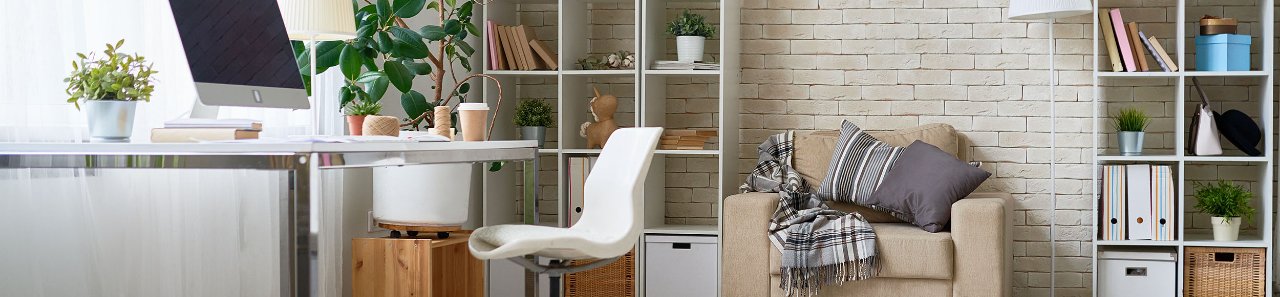
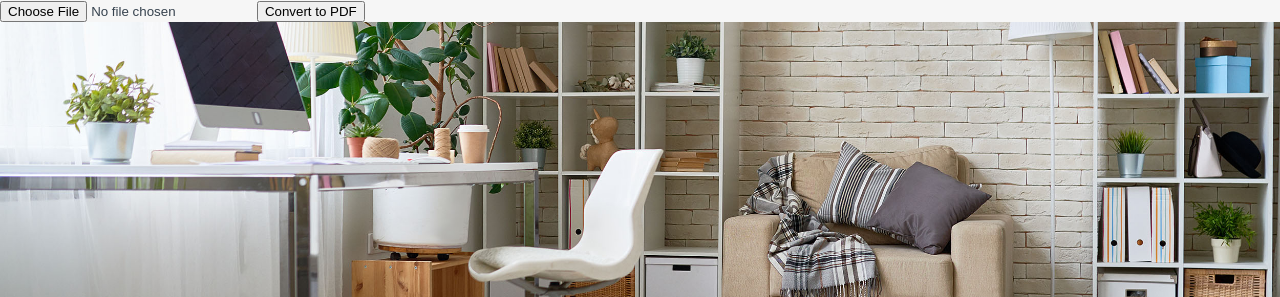
Before and after one commit to giovetti/onem_personal_website, a plain HTML site: page resume.html in a window 1280 px wide. Shown: the top 297 px of the page. Drawn offline with nearby package versions, Linux system fonts and the light colour scheme.

Commit message:
Update resume.html

```diff
--- a/resume.html
+++ b/resume.html
@@ -12,7 +12,29 @@
   <body class="resume">
 
     <!-- <a class="btn download-link" href="FGCSresume.pdf">Download PDF</a> -->
+    <input type="file" id="FGCSresume" accept=".doc,.docx">
+<button onclick="convertToPDF()">Convert to PDF</button>
 
+<script src="https://cdnjs.cloudflare.com/ajax/libs/mammoth/1.4.18/mammoth.browser.min.js"></script>
+<script src="https://cdnjs.cloudflare.com/ajax/libs/jspdf/2.5.1/jspdf.umd.min.js"></script>
+<script>
+  async function convertToPDF() {
+    const file = document.getElementById('docFile').files[0];
+    if (!file) return;
+
+    // Convert DOCX to HTML
+    const arrayBuffer = await file.arrayBuffer();
+    const result = await mammoth.convertToHtml({ arrayBuffer });
+
+    // Convert HTML to PDF
+    const { jsPDF } = window.jspdf;
+    const doc = new jsPDF();
+    doc.html(result.value, {
+      callback: () => doc.save('converted.pdf'),
+      margin: 15
+    });
+  }
+</script>
       <!-- // HEADER - INTRO  // -->
 
     <header>
```
